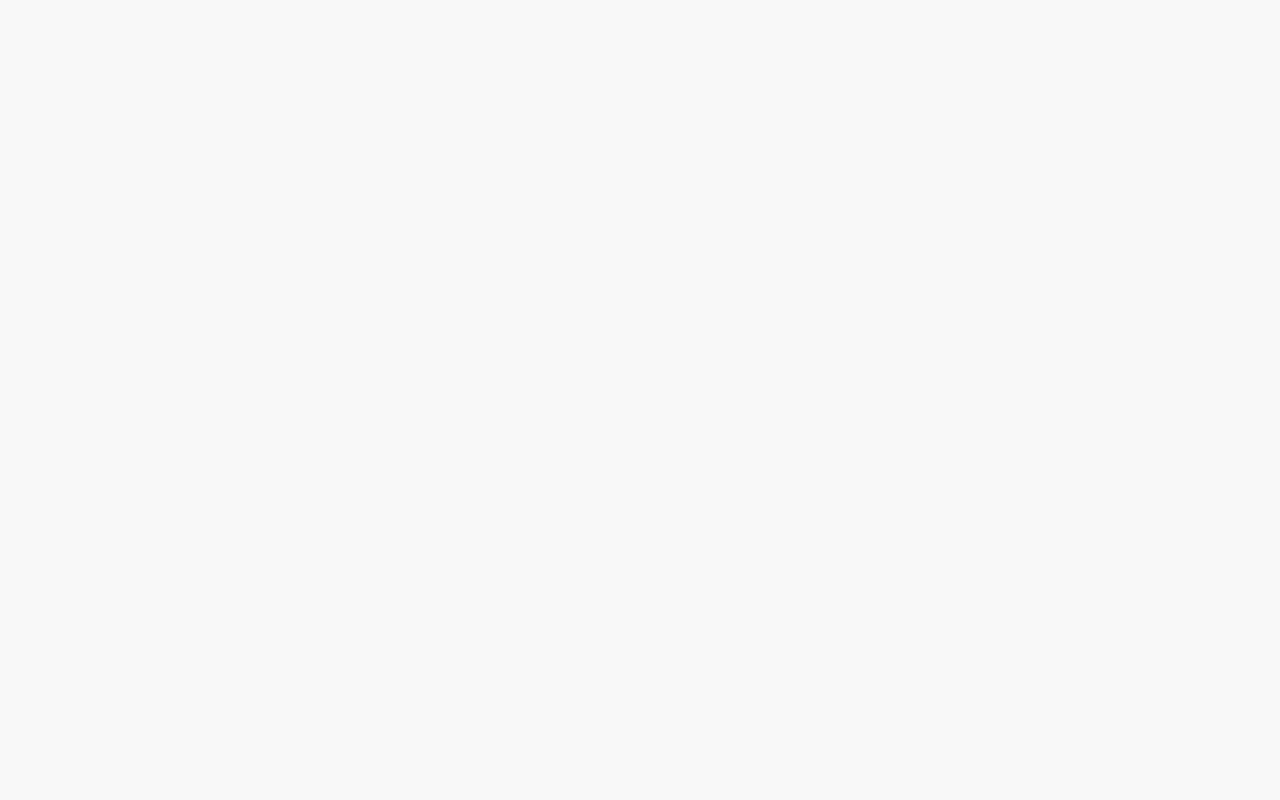
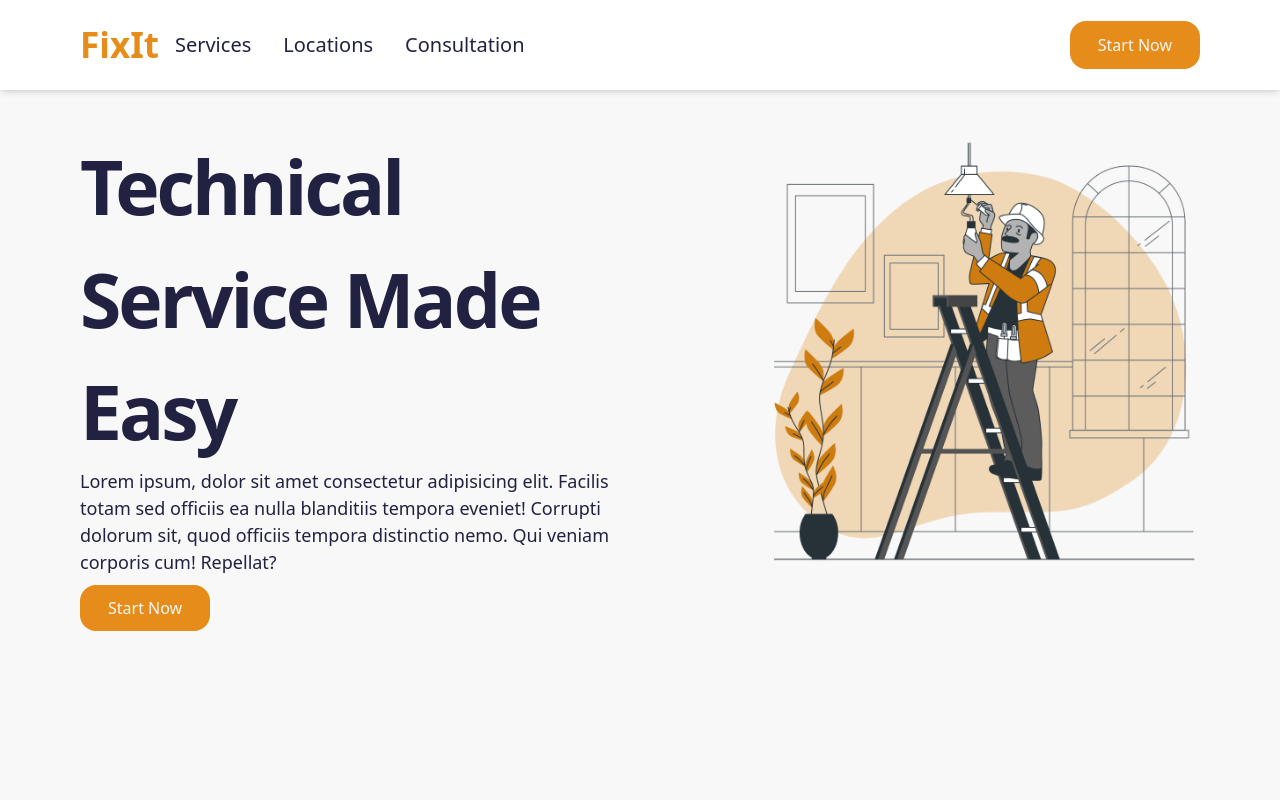
Before and after one commit to Hamidusman/FixIt, a React (Vite) app: page / in a window 1280 px wide. Before the commit this address had no page. Shown: the top 800 px of the page. Built offline with nearby package versions, Linux system fonts and the light colour scheme.

Commit message:
TSX deployment error fix

```diff
--- a/src/App.tsx
+++ b/src/App.tsx
@@ -2,7 +2,6 @@
 import './App.css'
 import Location from './pages/locations'
 import Service from './pages/services'
-import Header from './base-components/header'
 import Form from './pages/form'
 import { BrowserRouter as Router, Routes, Route } from 'react-router-dom';
 
@@ -13,7 +12,7 @@ function App() {
     <Router>
       <Routes>
 
-      <Route path='/a' element={<Homepage />} />
+      <Route path='/' element={<Homepage />} />
       <Route path='/services' element={<Service />} />
       <Route path='/locations' element={<Location />} />
       <Route path='/booking' element={<Form />} />
--- a/src/pages/locations.tsx
+++ b/src/pages/locations.tsx
@@ -11,7 +11,7 @@ const LocationCard: React.FC<LocationProp> = ({state, regions}) =>{
     return(
         <article className="w-[380px] h-[170px] bg-white px-5 py-7 flex flex-col justify-between
                             rounded-xl ">
-            <h1 className="text-[22px] font-bold text-primary">{state}</h1>
+            <h1 className="text-[22px] font-bold text-accent">{state}</h1>
 
             <ul className="flex text-[16px] gap-1">
                 {regions.map((region, index) =>
@@ -42,9 +42,11 @@ const Location = () =>{
         },
         ]
     return(
+        <>
+
+        <Header />
         <section className="md:px-10 lg:px-20 px-5 w-full bg-secondary
                             ">
-            <Header />
             <h1 className='text-[40px] lg:text-[50px] text-center font-bold mt-10 mb-5 lg:mb-16'><span className='text-dark'>Locations</span></h1>
 
             <div className="flex flex-wrap mb-10 gap-4 justify-center items-center">
@@ -55,6 +57,7 @@ const Location = () =>{
             </div>
 
         </section>
+        </>
     )
 }
 
--- a/src/pages/services.tsx
+++ b/src/pages/services.tsx
@@ -1,6 +1,8 @@
 import GetStarted from '../base-components/start'
 import Reveal from '../assets/reveal'
 import React from 'react'
+import Header from '../base-components/header'
+
 interface ServiceProp {
     header: string,
     description: string,
@@ -28,7 +30,8 @@ const Services: React.FC<ServiceProp> = ({header, description, image}) => {
 
 const Service = () =>{
     return(
-
+        <>
+        <Header />
         <section className="md:px-10 lg:px-20 py-5 md:py-20 px-5 w-full bg-secondary
                             flex flex-col justify-between">
 
@@ -52,6 +55,7 @@ const Service = () =>{
 
 
         </section>
+        </>
     )
 }
 
```
